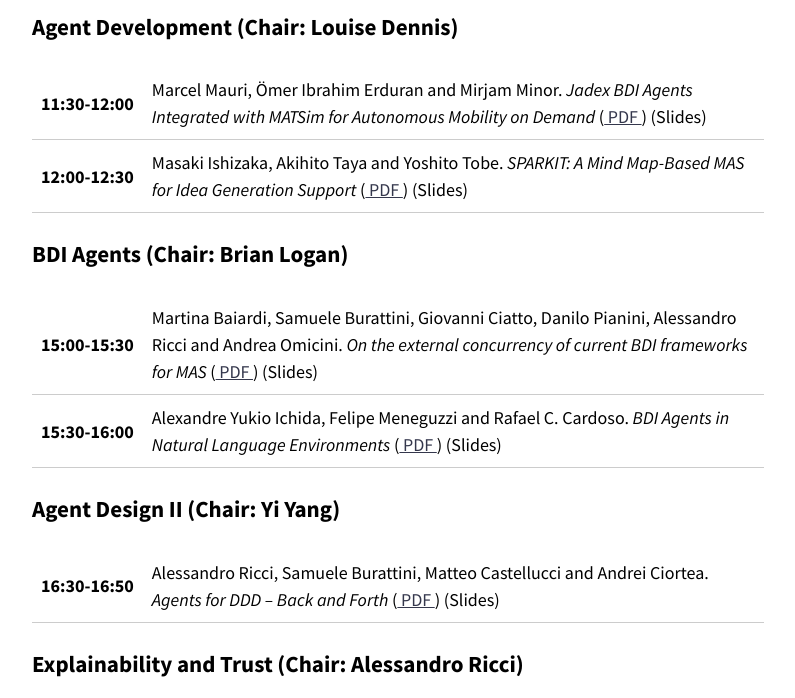
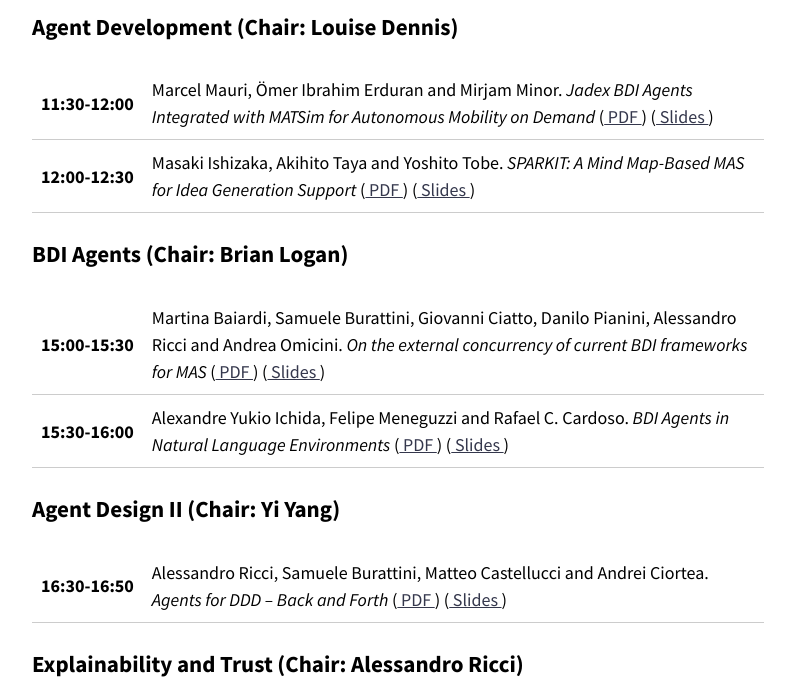
Before and after one commit to rafaelcaue/emas2024, a Jekyll site: the page built from program.md, in a window 1280 px wide and 1400 px high, scrolled down 3354 px. Shown: the part 155-853 px from the top of the window, without its empty margins (242-1037 px from the left). Built offline with Jekyll 4.4.1, drawn with Linux system fonts in a browser that asks for light colours; nearby versions of some CDN libraries; our own code applies the rules of GitHub Pages for plain Markdown files; part of the change alters nothing that is shown.

```diff
--- a/program.md
+++ b/program.md
@@ -89,11 +89,11 @@ I will then discuss recent work on a practical technique for recognising common
 <table>
   <tr>
     <td NOWRAP><b>11:30-12:00</b></td>
-    <td>Marcel Mauri, Ömer Ibrahim Erduran and Mirjam Minor. <em>Jadex BDI Agents Integrated with MATSim for Autonomous Mobility on Demand</em> (<a target="_blank" href="{{ '/assets/papers/EMAS_2024_paper_9.pdf' | relative_url }}"> PDF </a>) (Slides)</td>
+    <td>Marcel Mauri, Ömer Ibrahim Erduran and Mirjam Minor. <em>Jadex BDI Agents Integrated with MATSim for Autonomous Mobility on Demand</em> (<a target="_blank" href="{{ '/assets/papers/EMAS_2024_paper_9.pdf' | relative_url }}"> PDF </a>) (<a target="_blank" href="{{ '/assets/slides/Sesssion 3 - Paper 1.pptx' | relative_url }}"> Slides </a>)</td>
   </tr>
   <tr>
     <td NOWRAP><b>12:00-12:30</b></td>
-    <td>Masaki Ishizaka, Akihito Taya and Yoshito Tobe. <em>SPARKIT: A Mind Map-Based MAS for Idea Generation Support</em> (<a target="_blank" href="{{ '/assets/papers/EMAS_2024_paper_11.pdf' | relative_url }}"> PDF </a>) (Slides)</td>
+    <td>Masaki Ishizaka, Akihito Taya and Yoshito Tobe. <em>SPARKIT: A Mind Map-Based MAS for Idea Generation Support</em> (<a target="_blank" href="{{ '/assets/papers/EMAS_2024_paper_11.pdf' | relative_url }}"> PDF </a>) (<a target="_blank" href="{{ '/assets/slides/Sesssion 3 - Paper 2.pptx' | relative_url }}"> Slides </a>)</td>
   </tr>
 </table>
 
@@ -102,11 +102,11 @@ I will then discuss recent work on a practical technique for recognising common
 <table>
   <tr>
     <td NOWRAP><b>15:00-15:30</b></td>
-    <td>Martina Baiardi, Samuele Burattini, Giovanni Ciatto, Danilo Pianini, Alessandro Ricci and Andrea Omicini. <em>On the external concurrency of current BDI frameworks for MAS</em> (<a target="_blank" href="{{ '/assets/papers/EMAS_2024_paper_14.pdf' | relative_url }}"> PDF </a>) (Slides)</td>
+    <td>Martina Baiardi, Samuele Burattini, Giovanni Ciatto, Danilo Pianini, Alessandro Ricci and Andrea Omicini. <em>On the external concurrency of current BDI frameworks for MAS</em> (<a target="_blank" href="{{ '/assets/papers/EMAS_2024_paper_14.pdf' | relative_url }}"> PDF </a>) (<a target="_blank" href="{{ '/assets/slides/Sesssion 4 - Paper 1.pdf' | relative_url }}"> Slides </a>)</td>
   </tr>
   <tr>
     <td NOWRAP><b>15:30-16:00</b></td>
-    <td>Alexandre Yukio Ichida, Felipe Meneguzzi and Rafael C. Cardoso. <em>BDI Agents in Natural Language Environments</em> (<a target="_blank" href="{{ '/assets/papers/EMAS_2024_paper_13.pdf' | relative_url }}"> PDF </a>) (Slides)</td>
+    <td>Alexandre Yukio Ichida, Felipe Meneguzzi and Rafael C. Cardoso. <em>BDI Agents in Natural Language Environments</em> (<a target="_blank" href="{{ '/assets/papers/EMAS_2024_paper_13.pdf' | relative_url }}"> PDF </a>) (<a target="_blank" href="{{ '/assets/slides/Sesssion 4 - Paper 2.pdf' | relative_url }}"> Slides </a>)</td>
   </tr>
 </table>
 
@@ -115,7 +115,7 @@ I will then discuss recent work on a practical technique for recognising common
 <table>
   <tr>
     <td NOWRAP><b>16:30-16:50</b></td>
-    <td>Alessandro Ricci, Samuele Burattini, Matteo Castellucci and Andrei Ciortea. <em>Agents for DDD – Back and Forth</em> (<a target="_blank" href="{{ '/assets/papers/EMAS_2024_paper_7.pdf' | relative_url }}"> PDF </a>) (Slides)</td>
+    <td>Alessandro Ricci, Samuele Burattini, Matteo Castellucci and Andrei Ciortea. <em>Agents for DDD – Back and Forth</em> (<a target="_blank" href="{{ '/assets/papers/EMAS_2024_paper_7.pdf' | relative_url }}"> PDF </a>) (<a target="_blank" href="{{ '/assets/slides/Sesssion 5 - Paper 1.pdf' | relative_url }}"> Slides </a>)</td>
   </tr>
 </table>
 
@@ -150,7 +150,7 @@ I will then discuss recent work on a practical technique for recognising common
 <table>
   <tr>
     <td NOWRAP><b>11:30-11:50</b></td>
-    <td>Alessandro Ricci, Stefano Mariani, Franco Zambonelli, Samuele Burattini and Cristiano Castelfranchi. <em>The Cognitive Hourglass: Agent Abstractions in the Large Models Era</em> (<a target="_blank" href="{{ '/assets/papers/EMAS_2024_paper_6.pdf' | relative_url }}"> PDF </a>) (Slides)</td>
+    <td>Alessandro Ricci, Stefano Mariani, Franco Zambonelli, Samuele Burattini and Cristiano Castelfranchi. <em>The Cognitive Hourglass: Agent Abstractions in the Large Models Era</em> (<a target="_blank" href="{{ '/assets/papers/EMAS_2024_paper_6.pdf' | relative_url }}"> PDF </a>) (<a target="_blank" href="{{ '/assets/slides/Sesssion 8 - Paper 1.pdf' | relative_url }}"> Slides </a>)</td>
   </tr>
   <tr>
     <td NOWRAP><b>11:50-12:10</b></td>
```
